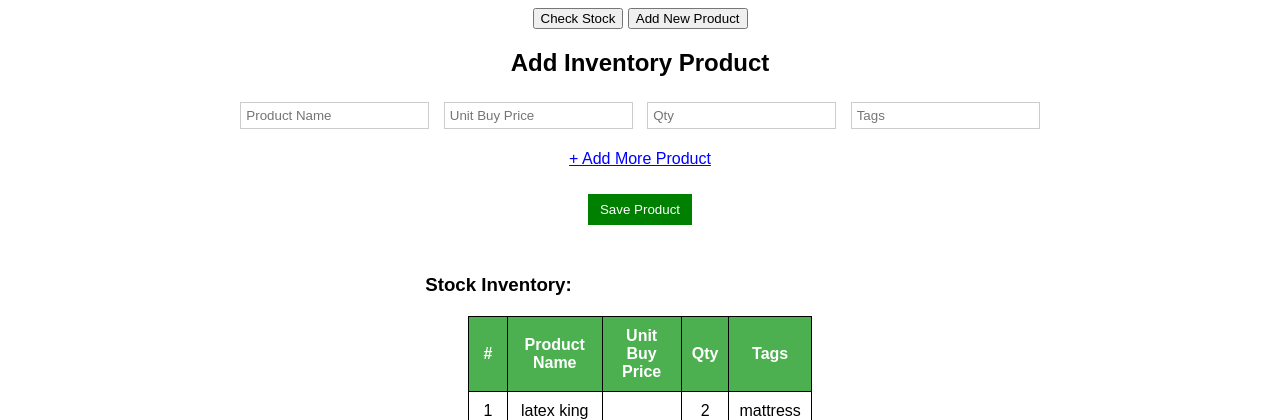
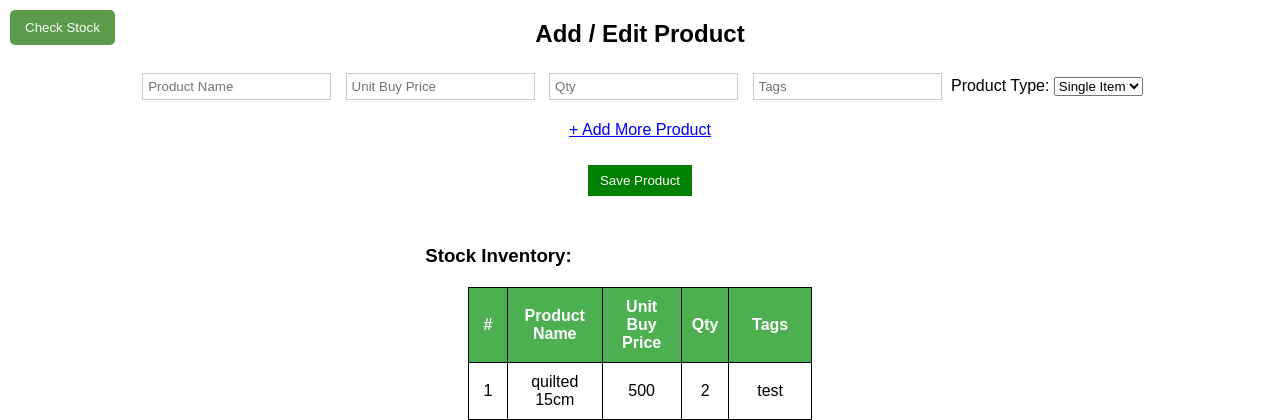
Before and after one commit to puputhariyati/heveya-bali, a Flask app: page /inventory in a window 1280 px wide. Shown: the top 420 px of the page. Run offline with Flask 3, Linux system fonts and the light colour scheme; data comes from the database, SQL or seed files in the repository; both versions use the stored data as it was after the commit.

Commit message:
add BOM UI

```diff
--- a/main.py
+++ b/main.py
@@ -144,66 +144,47 @@ def get_stock():
     conn.close()
     return jsonify(stock)
 
-
-@app.route('/add_product')
-def add_product_page():
-    return render_template('add_product.html')
+#
+# @app.route('/add_product')
+# def add_product_page():
+#     return render_template('add_product.html')
 
 
 @app.route('/inventory', methods=['GET', 'POST'])
 def inventory_page():
-    conn = sqlite3.connect('stock.db')
-    cursor = conn.cursor()
+    if request.method == 'POST':
+        product_name = request.form.getlist('product_name')
+        unit_buy_price = request.form.getlist('unit_buy_price')
+        quantity = request.form.getlist('quantity')
+        tags = request.form.getlist('tags')
 
-    if request.method == 'POST':
-        data = request.get_json()
+        # Debugging: Print the received form data
+        print("Received Data:")
+        print("Product Names:", product_name)
+        print("Unit Buy Prices:", unit_buy_price)
+        print("Quantities:", quantity)
+        print("Tags:", tags)
 
-        if not data or "products" not in data:
-            return jsonify({'success': False, 'error': 'Invalid JSON data'}), 400
+        # Check if any field is empty before inserting
+        if not all(product_name) or not all(unit_buy_price) or not all(quantity) or not all(tags):
+            flash("Error: All fields must be filled", "danger")
+            return redirect('/inventory')
 
-        products = data["products"]
+        conn = sqlite3.connect('stock.db')
+        cursor = conn.cursor()
 
-        if not isinstance(products, list) or len(products) == 0:
-            return jsonify({'success': False, 'error': 'No products provided'}), 400
-
-        # Insert products into the database
-        for product in products:
-            product_name = product.get("product-name")
-            unit_buy_price = product.get("unit-price")
-            quantity = product.get("quantity")
-            tags = product.get("tags")
-
-            # Validate that no fields are missing
-            if not all([product_name, unit_buy_price, quantity, tags]):
-                return jsonify({'success': False, 'error': 'All fields must be filled'}), 400
-
+        for i in range(len(product_name)):
             cursor.execute(
                 "INSERT INTO inventory (product_name, unit_buy_price, quantity, tags) VALUES (?, ?, ?, ?)",
-                (product_name, unit_buy_price, quantity, tags)
+                (product_name[i], unit_buy_price[i], quantity[i], tags[i])
             )
 
-            # Debugging: Print the received form data
-            print("Received Data:")
-            print("Product Names:", product_name)
-            print("Unit Buy Prices:", unit_buy_price)
-            print("Quantities:", quantity)
-            print("Tags:", tags)
+        conn.commit()
+        conn.close()
+        flash("Data saved successfully!", "success")  # Show success message
+        return redirect('/inventory')
 
-        conn.commit()
-
-        # Fetch updated inventory after insertion
-        cursor.execute("SELECT * FROM inventory ORDER BY id DESC")
-        stock_data = cursor.fetchall()
-        conn.close()
-
-        return jsonify({"success": True, "stock_data": stock_data})
-
-    # If GET request, return the stock inventory
-    cursor.execute("SELECT * FROM inventory ORDER BY id DESC")
-    stock_data = cursor.fetchall()
-    conn.close()
-
-    return render_template('inventory.html', stock_data=stock_data)
+    return render_template('add_product.html')
 
 
 # Route to add a new product's BOM
--- a/static/add_product.css
+++ b/static/add_product.css
@@ -51,3 +51,48 @@ th {
     color: blue;
     text-decoration: underline;
 }
+
+.checkStock-btn {
+    position: absolute;
+    top: 10px;
+    left: 10px;
+    background: #5a9c4a;
+    color: white;
+    padding: 10px 15px;
+    border: none;
+    cursor: pointer;
+    border-radius: 5px;
+}
+
+.checkStock-btn:hover {
+    background: #4a8c3a;
+}
+
+#bomSection {
+    margin: 20px auto; /* Center the section */
+    margin-top: 10px;
+    padding: 10px;
+    border: 1px solid #ccc;
+    border-radius: 5px;
+    max-width: 500px; /* Set a max width for proper centering */
+    text-align: center;
+}
+
+.bom-entry {
+    display: flex;
+    gap: 10px;
+    margin-bottom: 5px;
+}
+
+.bom-entry input {
+    padding: 5px;
+    border: 1px solid #ccc;
+}
+
+.bom-entry button {
+    background-color: red;
+    color: white;
+    border: none;
+    padding: 5px 10px;
+    cursor: pointer;
+}
--- a/static/add_product.js
+++ b/static/add_product.js
@@ -17,6 +17,34 @@ async function fetchStockData() {
     }
 }
 
+function toggleBOMSection() {
+    const productType = document.getElementById("productType").value;
+    const bomSection = document.getElementById("bomSection");
+
+    // Show BOM section if "Bundle" is selected
+    if (productType === "bundle") {
+        bomSection.style.display = "block";
+    } else {
+        bomSection.style.display = "none";
+    }
+}
+
+function addBOMEntry() {
+    const bomContainer = document.getElementById("bomContainer");
+    const entry = document.createElement("div");
+    entry.classList.add("bom-entry");
+    entry.innerHTML = `
+        <input type="text" placeholder="Product Name">
+        <input type="number" placeholder="Qty">
+        <button type="button" onclick="removeBOMEntry(this)">Remove</button>
+    `;
+    bomContainer.appendChild(entry);
+}
+
+function removeBOMEntry(button) {
+    button.parentElement.remove();
+}
+
 function addNewRow() {
     const productList = document.getElementById("productList");
     const newRow = document.createElement("div");
@@ -27,6 +55,23 @@ function addNewRow() {
         <input type="number" placeholder="Unit Buy Price" class="unit-price">
         <input type="number" placeholder="Qty" class="quantity">
         <input type="text" placeholder="Tags" class="tags">
+        <label for="productType">Product Type:</label>
+        <select id="productType" onchange="toggleBOMSection()">
+            <option value="single">Single Item</option>
+            <option value="bundle">Bundle</option>
+        </select>
+        <!-- BOM Section (Hidden by Default) -->
+        <div id="bomSection" style="display: none;">
+            <h3>Unit Bill Of Materials</h3>
+            <div id="bomContainer">
+                <div class="bom-entry">
+                    <input type="text" placeholder="Product Name">
+                    <input type="number" placeholder="Qty">
+                    <button type="button" onclick="removeBOMEntry(this)">Remove</button>
+                </div>
+            </div>
+            <button type="button" onclick="addBOMEntry()">+ Add More Component</button>
+        </div>
     `;
 
     productList.appendChild(newRow);
@@ -94,7 +139,8 @@ function renderStockTable(stockData) {
 
     stockTableBody.innerHTML = ""; // Clear previous data
 
-    stockData.forEach((item, index) => {
+    // Reverse the stockData array to show the newest first
+    stockData.slice().reverse().forEach((item, index) => {
         let row = document.createElement("tr");
 
         row.innerHTML = `
--- a/templates/add_product.html
+++ b/templates/add_product.html
@@ -4,36 +4,72 @@
     <meta charset="UTF-8">
     <meta name="viewport" content="width=device-width, initial-scale=1.0">
     <title>Add Product</title>
-    <link rel="stylesheet" href="{{ url_for('static', filename='add_bundle.css') }}">
+    <link rel="stylesheet" href="{{ url_for('static', filename='add_product.css') }}">
 </head>
 <body>
-    <button onclick="location.href='/'">Check Stock</button>
-    <button onclick="location.href='/inventory'">Inventory</button>
+    <button onclick="location.href='/'" class="checkStock-btn">Check Stock</button>
+
+    <h2>Add / Edit Product</h2>
+
+<!--    {% with messages = get_flashed_messages(with_categories=true) %}-->
+<!--      {% if messages %}-->
+<!--        {% for category, message in messages %}-->
+<!--          <div class="alert alert-{{ category }}">{{ message }}</div>-->
+<!--        {% endfor %}-->
+<!--      {% endif %}-->
+<!--    {% endwith %}-->
 
     <div class="container">
-        <h2>Add New Product</h2>
-        <input type="text" placeholder="Product Name">
-        <input type="text" placeholder="Unit Sell Price">
-        <input type="text" placeholder="Tags">
+        <form id="inventoryForm" method="POST" action="/inventory">
+            <div id="productList">
+                <div class="productRow">
+                    <input type="text" name="product_name" placeholder="Product Name" class="product-name">
+                    <input type="number" step="0.01" name="unit_buy_price" placeholder="Unit Buy Price" class="unit-price">
+                    <input type="number" name="quantity" placeholder="Qty" class="quantity">
+                    <input type="text" name="tags" placeholder="Tags" class="tags">
+                    <!-- Product Type Dropdown -->
+                    <label for="productType">Product Type:</label>
+                    <select id="productType" onchange="toggleBOMSection()">
+                        <option value="single">Single Item</option>
+                        <option value="bundle">Bundle</option>
+                    </select>
+                </div>
+                <!-- BOM Section (Hidden by Default) -->
+                <div id="bomSection" style="display: none;">
+                    <h3>Unit Bill Of Materials</h3>
+                    <div id="bomContainer">
+                        <div class="bom-entry">
+                            <input type="text" placeholder="Product Name">
+                            <input type="number" placeholder="Qty">
+                            <button type="button" onclick="removeBOMEntry(this)">Remove</button>
+                        </div>
+                    </div>
+                    <button type="button" onclick="addBOMEntry()">+ Add More Component</button>
+                </div>
+            </div>
+            <p onclick="addNewRow()" class="addProduct">
+                + Add More Product
+            </p>
+            <button type="submit" class="button">Save Product</button>
+        </form>
 
-        <h3>Unit Bill Of Materials</h3>
-        <div id="billOfMaterials">
-            <div class="bom-item">
-                <input type="text" class="bom-product" placeholder="Product Name">
-                <input type="text" class="bom-qty" placeholder="Qty">
-            </div>
-            <div class="bom-item">
-                <input type="text" class="bom-product" placeholder="Product Name">
-                <input type="text" class="bom-qty" placeholder="Qty">
-            </div>
-            <div class="bom-item">
-                <input type="text" class="bom-product" placeholder="Product Name">
-                <input type="text" class="bom-qty" placeholder="Qty">
-            </div>
+        <div id="stockList">
+            <h3>Stock Inventory:</h3>
+            <table>
+                <thead>
+                    <tr>
+                        <th>#</th>
+                        <th>Product Name</th>
+                        <th>Unit Buy Price</th>
+                        <th>Qty</th>
+                        <th>Tags</th>
+                    </tr>
+                </thead>
+                <tbody id="stockTableBody">
+                </tbody>
+            </table>
         </div>
-
-        <button id="createProduct">Create Product</button>
     </div>
-    <script src="{{ url_for('static', filename='script.js') }}"></script>
+    <script src="{{ url_for('static', filename='add_product.js') }}"></script>
 </body>
 </html>
--- a/templates/index.html
+++ b/templates/index.html
@@ -7,15 +7,14 @@
     <link rel="stylesheet" href="{{ url_for('static', filename='styles.css') }}">
 </head>
 <body>
-    <a href="/add_product" class="add-btn">Add New Product</a>
-    <button onclick="location.href='/inventory'">Inventory</button>
+    <button onclick="location.href='/inventory'" class="add-product-btn">Add Product</button>
 
     <h1>Check Stock</h1>
     <div class="input-container">
         <input type="text" id="productName" placeholder="Select Product" oninput="suggestProducts()">
         <div id="suggestions"></div>
     </div>
-    <button onclick="checkStock()">Check Stock</button>
+    <button onclick="checkStock()" class="check-stock-btn">Check Stock</button>
 
     <h2>Result:</h2>
     <table id="resultTable">
--- a/templates/inventory.html
+++ /dev/null
@@ -1,58 +0,0 @@
-<!DOCTYPE html>
-<html lang="en">
-<head>
-    <meta charset="UTF-8">
-    <meta name="viewport" content="width=device-width, initial-scale=1.0">
-    <title>Add Product</title>
-    <link rel="stylesheet" href="{{ url_for('static', filename='add_product.css') }}">
-</head>
-<body>
-    <button onclick="location.href='/'">Check Stock</button>
-    <button onclick="location.href='/add_product'">Add New Product</button>
-
-    <h2>Add Inventory Product</h2>
-
-    {% with messages = get_flashed_messages(with_categories=true) %}
-      {% if messages %}
-        {% for category, message in messages %}
-          <div class="alert alert-{{ category }}">{{ message }}</div>
-        {% endfor %}
-      {% endif %}
-    {% endwith %}
-
-    <div class="container">
-        <form id="inventoryForm">
-            <div id="productList">
-                <div class="productRow">
-                    <input type="text" placeholder="Product Name" class="product-name">
-                    <input type="number" placeholder="Unit Buy Price" class="unit-price">
-                    <input type="number" placeholder="Qty" class="quantity">
-                    <input type="text" placeholder="Tags" class="tags">
-                </div>
-            </div>
-            <p onclick="addNewRow()" class="addProduct">
-                + Add More Product
-            </p>
-            <button type="button" class="button" onclick="saveProduct()">Save Product</button>
-        </form>
-
-        <div id="stockList">
-            <h3>Stock Inventory:</h3>
-            <table>
-                <thead>
-                    <tr>
-                        <th>#</th>
-                        <th>Product Name</th>
-                        <th>Unit Buy Price</th>
-                        <th>Qty</th>
-                        <th>Tags</th>
-                    </tr>
-                </thead>
-                <tbody id="stockTableBody">
-                </tbody>
-            </table>
-        </div>
-    </div>
-    <script src="{{ url_for('static', filename='add_product.js') }}"></script>
-</body>
-</html>
```
Also changed, not shown: static/add_bundle.css (deleted, +0 -23 lines), static/styles.css (+25 -10 lines), stock.db.
